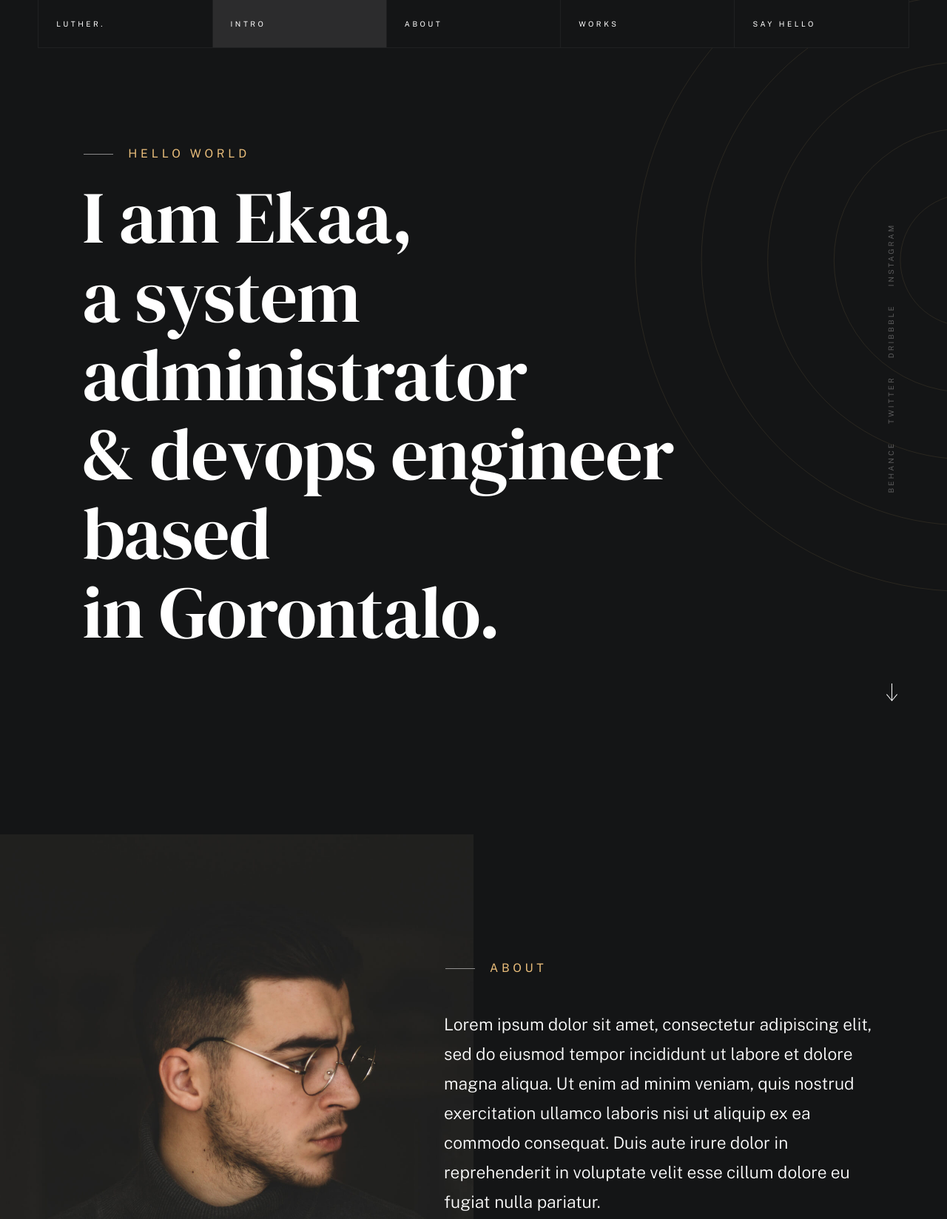
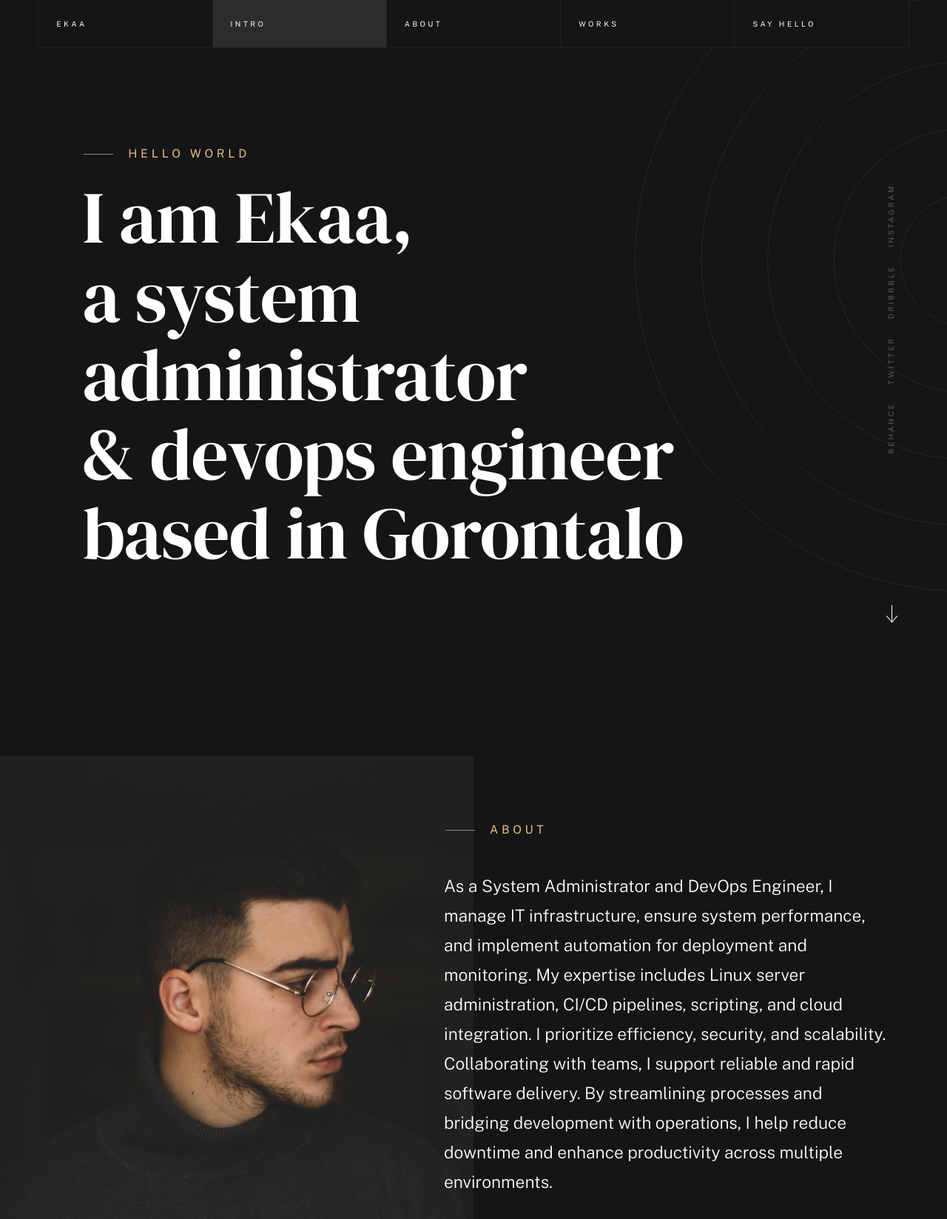
Before and after one commit to ekaalabs/portofolio, a plain HTML site: page index.html in a window 1280 px wide. Shown: the top 1648 px of the page at 74% size. Drawn offline with nearby package versions, Linux system fonts and the light colour scheme; a web font is replaced by a local one.

Commit message:
change about

```diff
--- a/index.html
+++ b/index.html
@@ -63,7 +63,7 @@
             <div class="row wide main-nav-wrap">
                 <nav class="column lg-12 main-nav">
                     <ul>
-                        <li><a href="index.html" class="home-link">Luther.</a></li>
+                        <li><a href="index.html" class="home-link">Ekaa</a></li>
                         <li class="current"><a href="#intro" class="smoothscroll">Intro</a></li>
                         <li><a href="#about" class="smoothscroll">About</a></li>
                         <li><a href="#works" class="smoothscroll">Works</a></li>
@@ -95,8 +95,7 @@
                             I am Ekaa, <br>
                             a system administrator <br>
                             & devops engineer <br>
-                            based <br>
-                            in Gorontalo.
+                            based in Gorontalo
                         </h1>
                     </div>
 
@@ -135,11 +134,7 @@
                                 About
                             </h2>
                             <p class="attention-getter" data-animate-el>
-                                Lorem ipsum dolor sit amet, consectetur adipiscing elit, sed do eiusmod
-                                tempor incididunt ut labore et dolore magna aliqua. Ut enim ad minim
-                                veniam, quis nostrud exercitation ullamco laboris nisi ut aliquip ex
-                                ea commodo consequat. Duis aute irure dolor in reprehenderit in voluptate
-                                velit esse cillum dolore eu fugiat nulla pariatur.
+                                As a System Administrator and DevOps Engineer, I manage IT infrastructure, ensure system performance, and implement automation for deployment and monitoring. My expertise includes Linux server administration, CI/CD pipelines, scripting, and cloud integration. I prioritize efficiency, security, and scalability. Collaborating with teams, I support reliable and rapid software delivery. By streamlining processes and bridging development with operations, I help reduce downtime and enhance productivity across multiple environments.
                             </p>
                             <a href="#0" class="btn btn--medium u-fullwidth" data-animate-el>Download CV</a>
 
```
